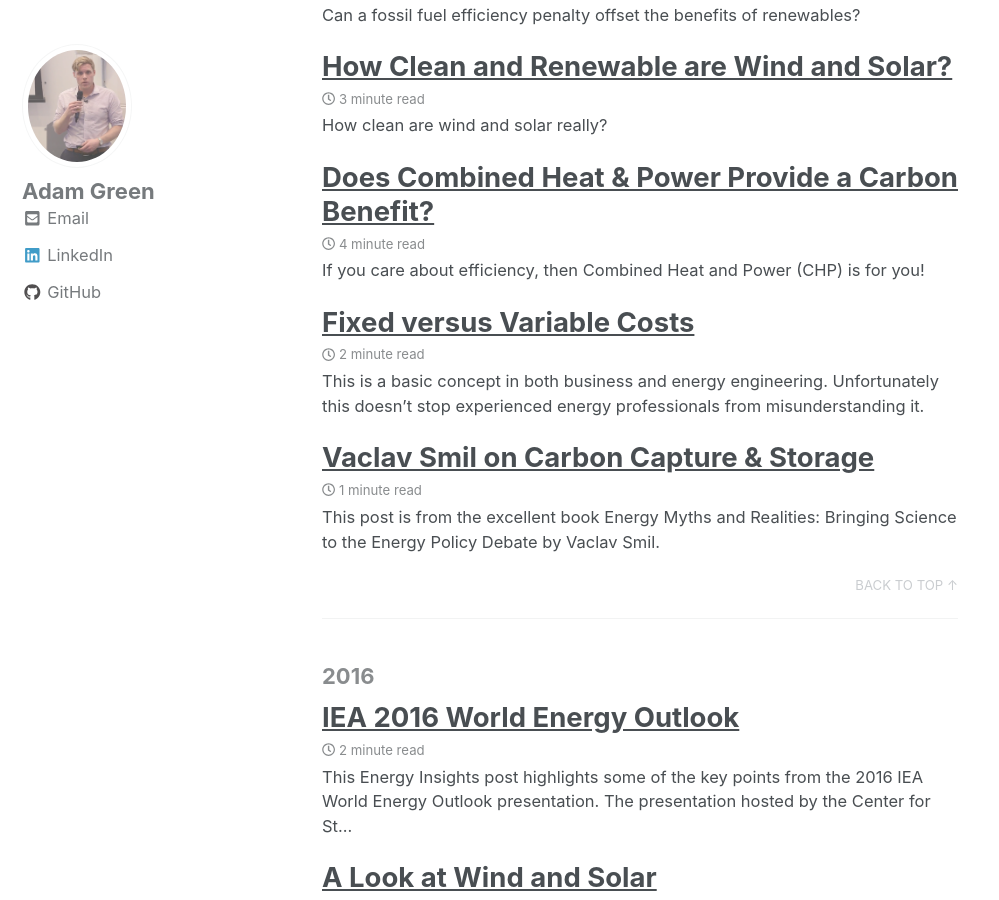
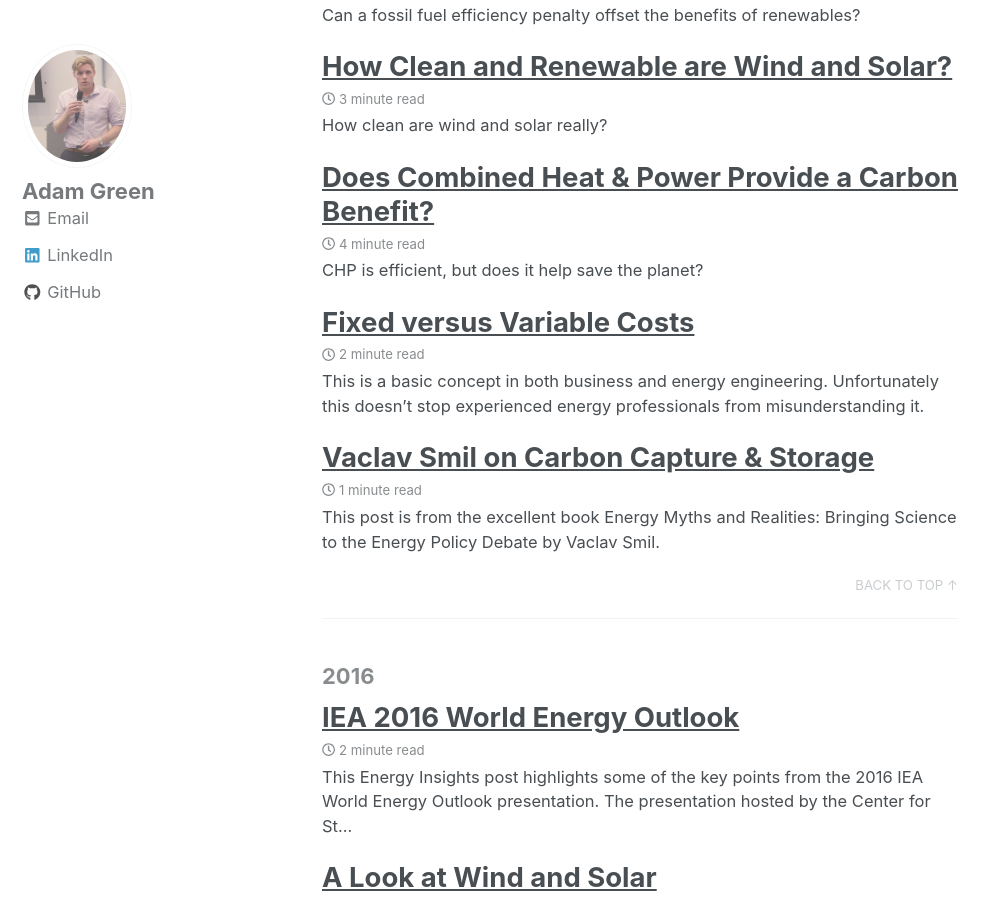
Before and after one commit to ADGEfficiency/adgefficiency.github.io, a Jekyll site: the page built from _pages/archive.md, in a window 1280 px wide and 900 px high, scrolled down 3330 px. Shown: the whole window, without its empty margins (0-999 px from the left). Built offline with Jekyll 4.4.1, drawn with Linux system fonts in a browser that asks for light colours; nearby versions of some CDN libraries.

Commit message:
drafting chp carbon benefit

```diff
--- a/_posts/2017-01-15-does-combined-heat-power-provide-a-carbon-benefit.md
+++ b/_posts/2017-01-15-does-combined-heat-power-provide-a-carbon-benefit.md
@@ -1,19 +1,12 @@
 ---
-id: 404
 title: 'Does Combined Heat & Power Provide a Carbon Benefit?'
-date: 2017-01-15T19:50:27+00:00
-author: Adam Green
-layout: post
-guid: http://adgefficiency.com/?p=404
-permalink: /does-combined-heat-power-provide-a-carbon-benefit/
+date: 2017-01-15
 categories:
   - Energy
+excerpt: CHP is efficient, but does it help save the planet?
+
 ---
-If you care about efficiency, then Combined Heat and Power (CHP) is for you!
-
-But if you care about saving carbon, CHP may or may not be for you.
-
-This post is about finding out if CHP is right for you.
+If you care about efficiency, then Combined Heat and Power (CHP) is for you.  If you care about saving carbon, CHP may or may not be for you.  This post is about finding out if CHP is right for you.
 
 ---
 
```
